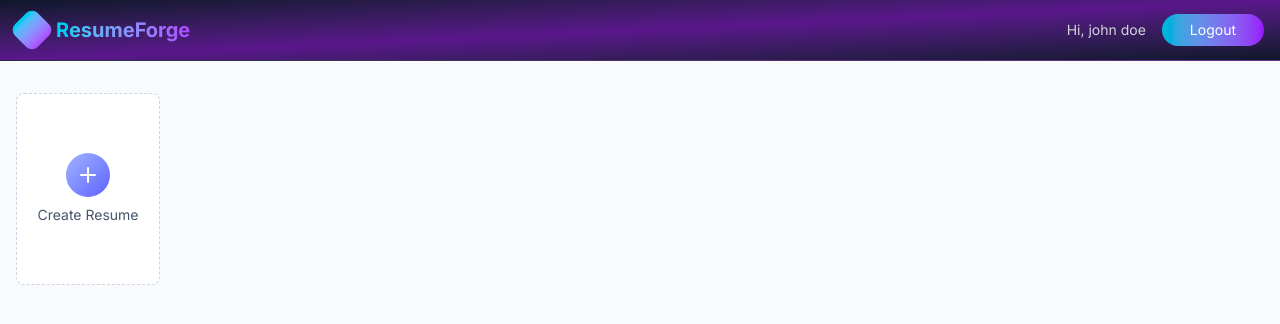
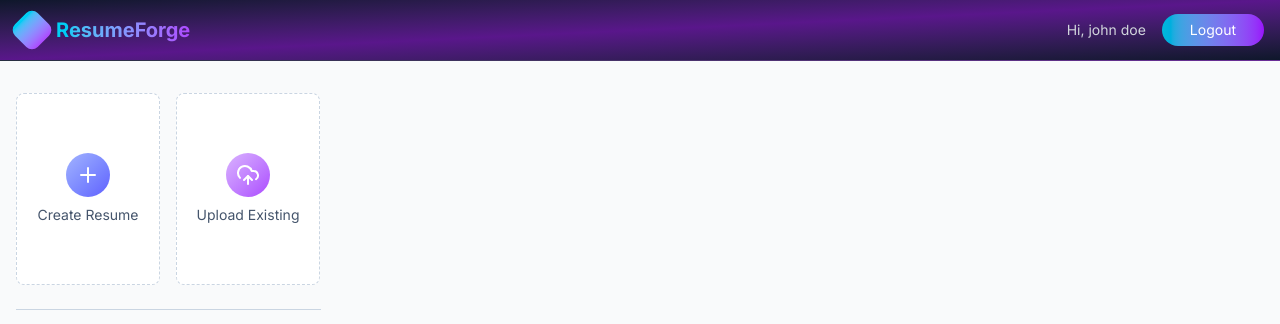
Before and after one commit to adil-aad/propel-resume-builder, a React (Vite) app in the folder client/: page /app in a window 1280 px wide. Shown: the top 324 px of the page. Built offline with nearby package versions, Linux system fonts and the light colour scheme.

Commit message:
Add Upload Existing button to Dashboard for enhanced user functionality

```diff
--- a/client/src/pages/DashboardPage.jsx
+++ b/client/src/pages/DashboardPage.jsx
@@ -1,4 +1,4 @@
-import { Plus, PlusIcon } from 'lucide-react'
+import { Plus, PlusIcon, UploadCloudIcon } from 'lucide-react'
 import React from 'react'
 
 const Dashboard = () => {
@@ -16,7 +16,18 @@ const Dashboard = () => {
             from-indigo-300 to-indigo-500 text-white rounded-full'/>
             <p className='text-sm group-hover:text-indigo-600 transition-all duration-300'>Create Resume</p>
           </button>
+          <button className='w-full bg-white sm:max-w-36 h-48 flex flex-col items-center justify-center
+          rounded-lg gap-2 text-slate-600 border border-dashed border-slate-300 group hover:border-purple-500
+          hover:shadow-lg transition-all duration-300 cursor-pointer'>
+            <UploadCloudIcon className='size-11 transition-all duration-300 p-2.5 bg-gradient-to-br
+            from-purple-300 to-purple-500 text-white rounded-full'/>
+            <p className='text-sm group-hover:text-purple-600 transition-all duration-300'>Upload Existing</p>
+          </button>
         </div>
+
+        <hr className='border-slate-300 my-6 sm:w-[305px]'/>
+
+
       </div>
 
     </div>
```
